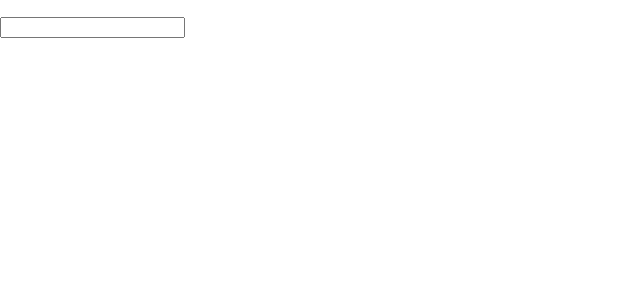
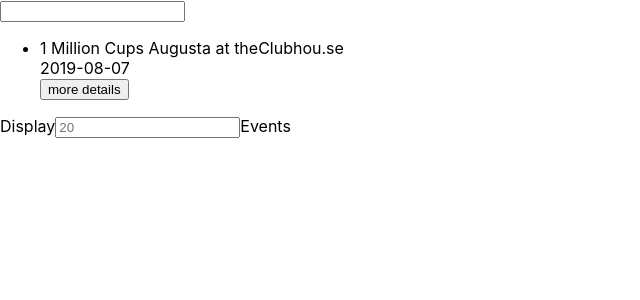
Before and after one commit to tdnicola/meetup, a React (Create React App) app: page / in a window 1280 px wide. Shown: the top 300 px of the page, without its empty margins (0-640 px from the left). Built offline with nearby package versions, Linux system fonts and the light colour scheme.

Commit message:
updated NumberOfEvents component.

```diff
--- a/src/App.js
+++ b/src/App.js
@@ -2,13 +2,17 @@ import React, { Component } from 'react';
 import './App.css';
 import EventList from './components/EventList';
 import CitySearch from './components/CitySearch';
+import Event from './components/Event';
+import NumberOfEvents from './components/NumberOfEvents';
 
 class App extends Component {
   render () {
     return (
       <div className='app'>
+        <CitySearch/>
         <EventList/>
-        <CitySearch/>
+        <Event/>
+        <NumberOfEvents/>
       </div>
     )
   }
--- a/src/components/NumberOfEvents.js
+++ b/src/components/NumberOfEvents.js
@@ -1,10 +1,22 @@
 import React, { Component } from 'react';
 
 class NumberOfEvents extends Component {
+
+    state = {
+        numberQuery: '',
+    }
     render () {
+
         return (
             <div className='events'>
-
+                <span>Display</span>
+                <input
+                    className='eventsNumberInput'
+                    type='number'
+                    value={this.state.numberQuery}
+                    placeholder='20'
+                />
+                <span>Events</span>
             </div>
         )
     }
```
Also changed, not shown: 2 other files (tests, documents, lock files or other folders).
